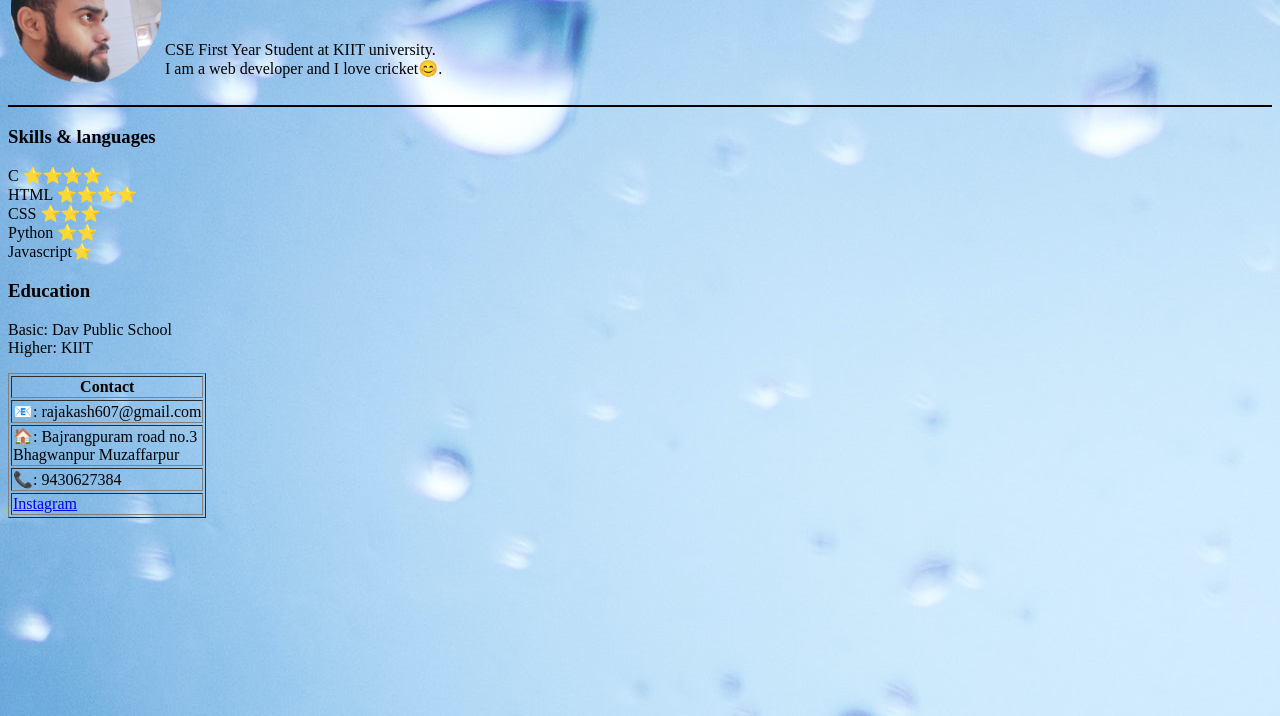
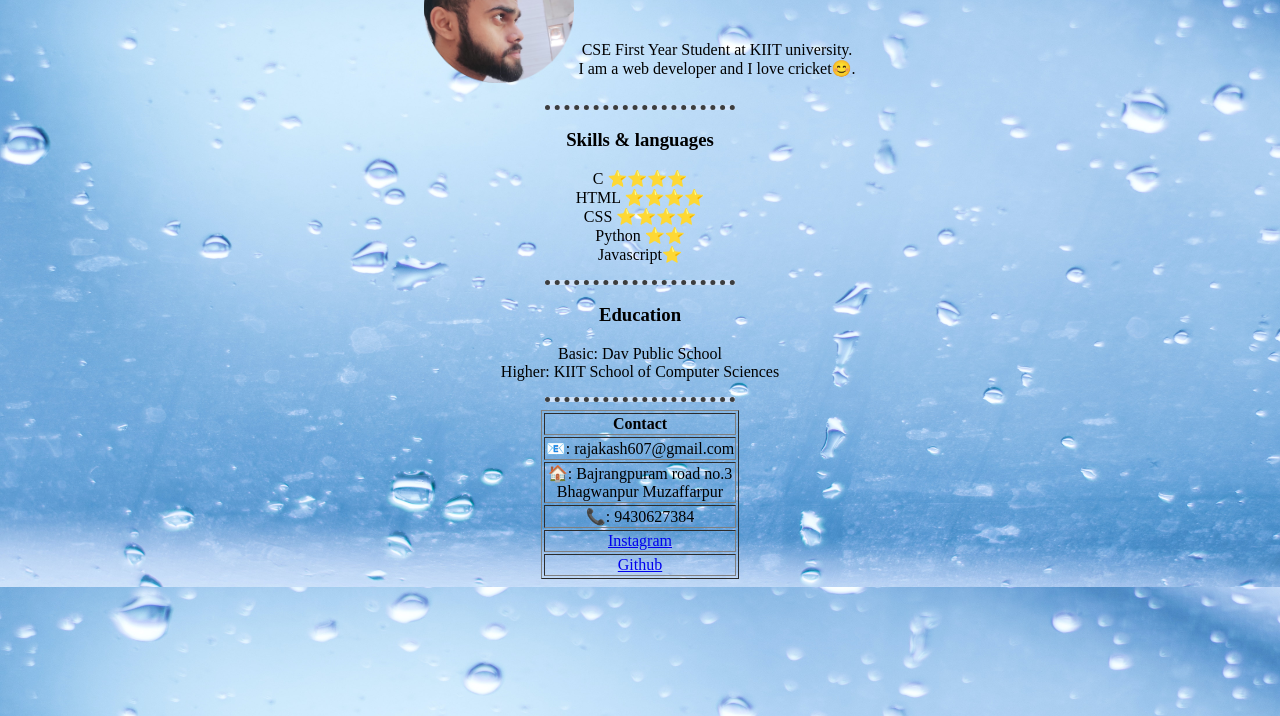
Before and after one commit to rajakash607/CV, a plain HTML site: page index.html in a window 1280 px wide. Shown: the part 84-800 px from the top of the page. Drawn offline with Linux system fonts and the light colour scheme.

Commit message:
Add files via upload

```diff
--- a/index.html
+++ b/index.html
@@ -5,8 +5,9 @@
     <meta http-equiv="X-UA-Compatible" content="IE=edge">
     <meta name="viewport" content="width=device-width, initial-scale=1.0">
     <title>CV</title>
+    <link rel="stylesheet" href="styles.css">
 </head>
-<body background="a.jpg">
+<body>
     <table>
         <tr><td><img src="dp-modified.png" alt="Profile Picture" height="150" width="150"></td>
             <td><h1>AAKASH RAJ</h1><br><p>CSE First Year Student at KIIT  university.
@@ -14,24 +15,27 @@
        </tr>
     </table>
     <hr color="black">
-    <h3>Skills & languages</h3>
-    <p>C ⭐⭐⭐⭐<br>
+    <h3 class="aa">Skills & languages</h3>
+    <p class="aa">C ⭐⭐⭐⭐<br>
         HTML ⭐⭐⭐⭐<br>
-        CSS ⭐⭐⭐<br>
+        CSS ⭐⭐⭐⭐<br>
         Python ⭐⭐<br>
         Javascript⭐
     </p>
-    <h3>Education</h3>
-    <p>
+    <hr>
+    <h3 class="aa">Education</h3>
+    <p class="aa">
         Basic: Dav Public School <br>
-        Higher: KIIT
+        Higher: KIIT School of Computer Sciences
     </p>
+    <hr>
     <table border="1">
         <thead><th>Contact</th></thead>
         <tr><td>📧: rajakash607@gmail.com</td></tr>
         <tr><td>🏠: Bajrangpuram road no.3<br>Bhagwanpur Muzaffarpur</td>
         <tr><td>📞: 9430627384</td></tr>
-        <tr><td><a href="https://instagram.com/aakash._0o7?igshid=ZDdkNTZiNTM=">Instagram</a> </td></tr>
+        <tr><td><a href="https://instagram.com/aakash._0o7?igshid=ZDdkNTZiNTM=">Instagram</a> </td>
+            <tr><td><a href="https://github.com/rajakash607">Github</a> </td></tr>
     </table>
 </body>
 </html>
--- /dev/null
+++ b/styles.css
@@ -0,0 +1,25 @@
+hr {
+    border-style: hidden;
+    border-top-style: dotted;
+    border-bottom: none;
+    border-color: rgb(60, 61, 62);
+    width: 15%;
+    border-width: 5px;
+    background: url("a.jpg");
+    background-color: white;
+}
+body {
+    background-image: url("a.jpg");
+    background-size: 100% 100%;
+    text-align: center;
+}
+table{
+    margin-left: auto;
+    margin-right: auto;
+}
+table:hover{
+    color:blue;
+}
+.aa:hover{
+    color:blue;
+}
```
